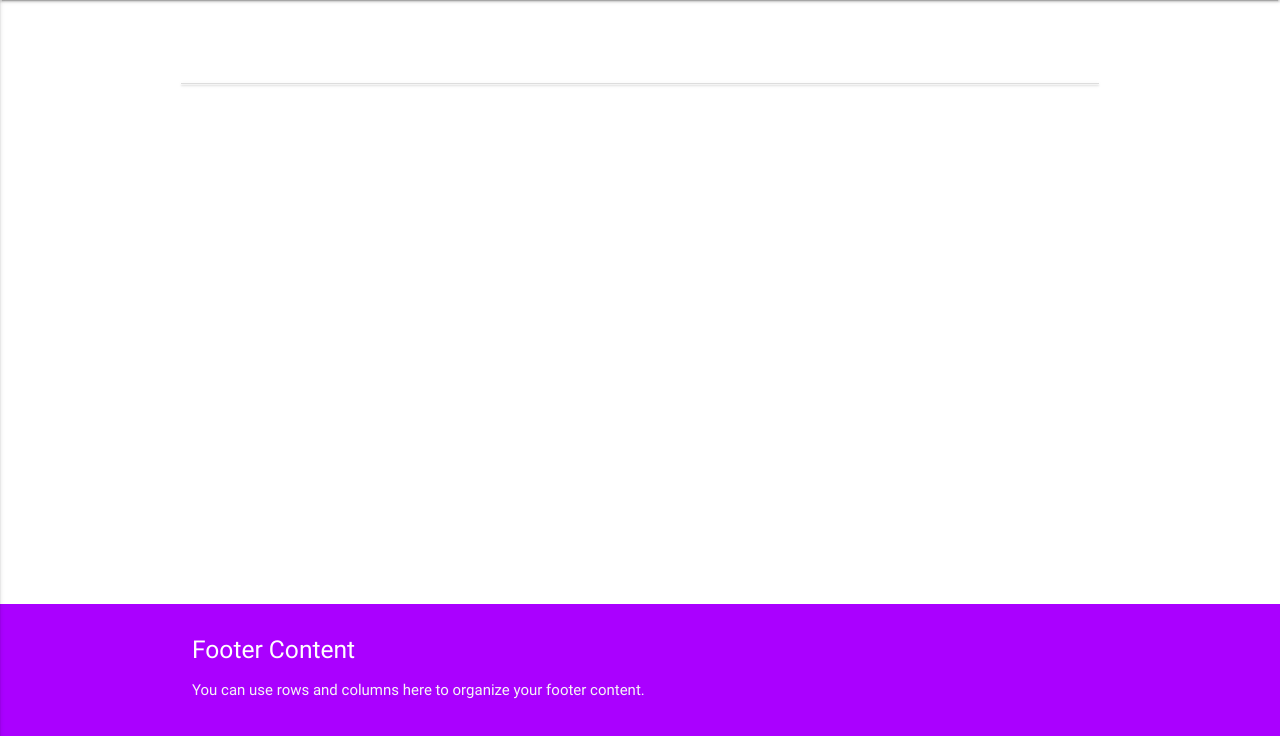
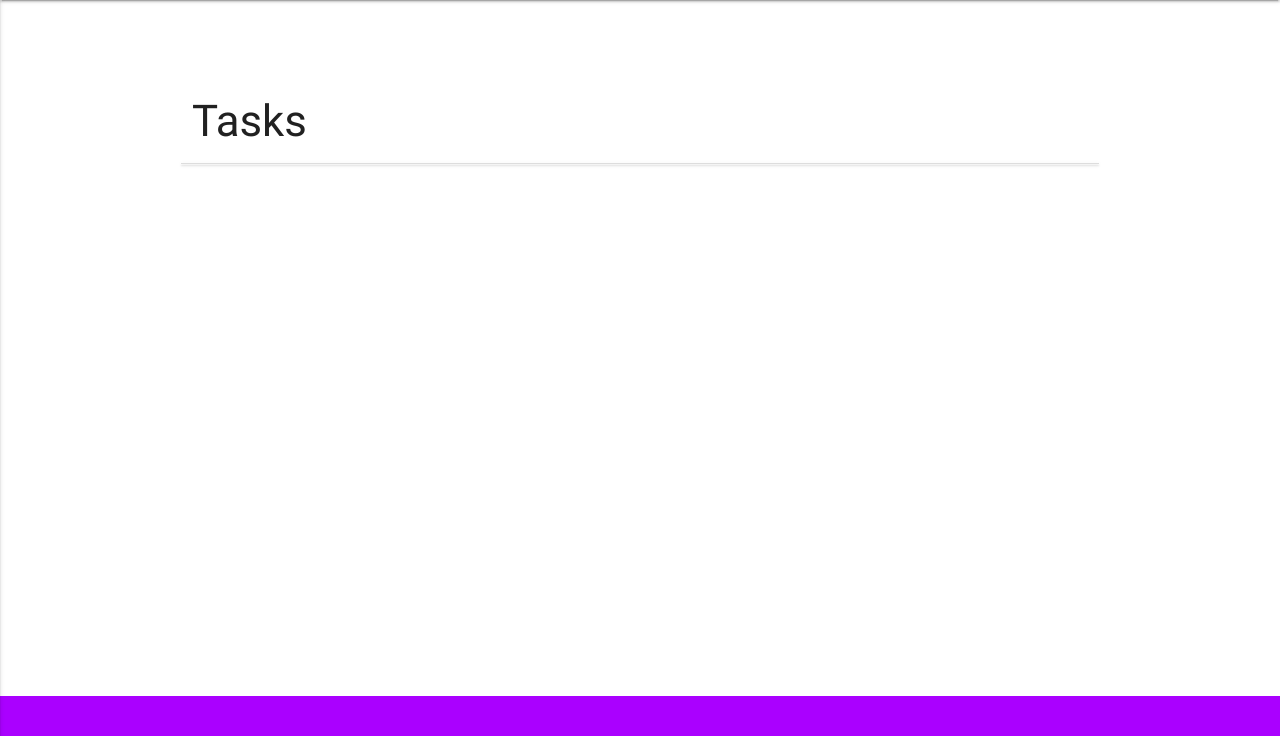
Before and after one commit to Mofarrell1967/project-task-tracker, a Flask app: page /get_tasks in a window 1280 px wide. Shown: the part 64-800 px from the top of the page. Run offline with Flask 2, Linux system fonts and the light colour scheme; data that the repository does not hold is empty; some libraries are stand-ins or nearby versions.

Commit message:
Updated html styles

```diff
--- a/templates/base.html
+++ b/templates/base.html
@@ -36,10 +36,7 @@
     <footer class="page-footer purple accent-4">
           <div class="container">
             <div class="row">
-              <div class="col s12">
-                <h5 class="white-text">Footer Content</h5>
-                <p class="grey-text text-lighten-4">You can use rows and columns here to organize your footer content.</p>
-              </div>
+
 
             </div>
           </div>
--- a/templates/projects.html
+++ b/templates/projects.html
@@ -1,4 +1,5 @@
 {% extends 'base.html'%} {% block content %}
+
 
 <div class="row">
 
@@ -24,4 +25,6 @@
         <i class="material-icons right">playlist_add</i>Add Project
     </a>
 </div>
+
+
 {% endblock %}
--- a/templates/tasks.html
+++ b/templates/tasks.html
@@ -1,4 +1,5 @@
 {% extends 'base.html'%} {% block content %}
+<h3>Tasks</h3>
 <div class="row">
     <ul class="collapsible" data-collapsible="accordion">
         {% for task in tasks %}
```
